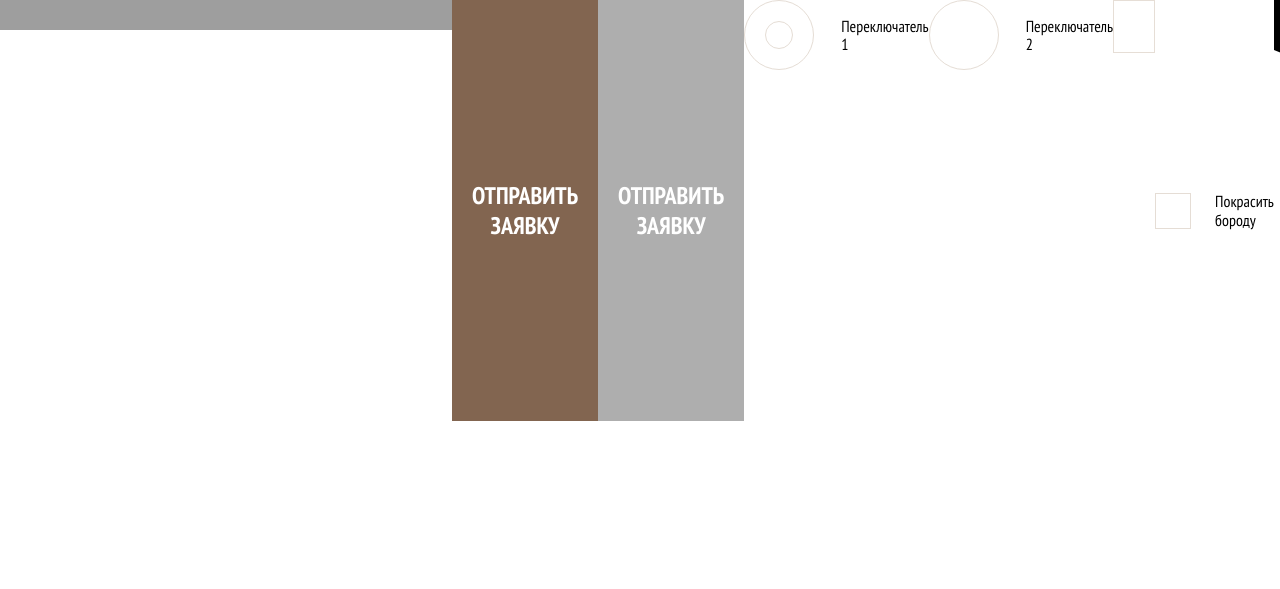
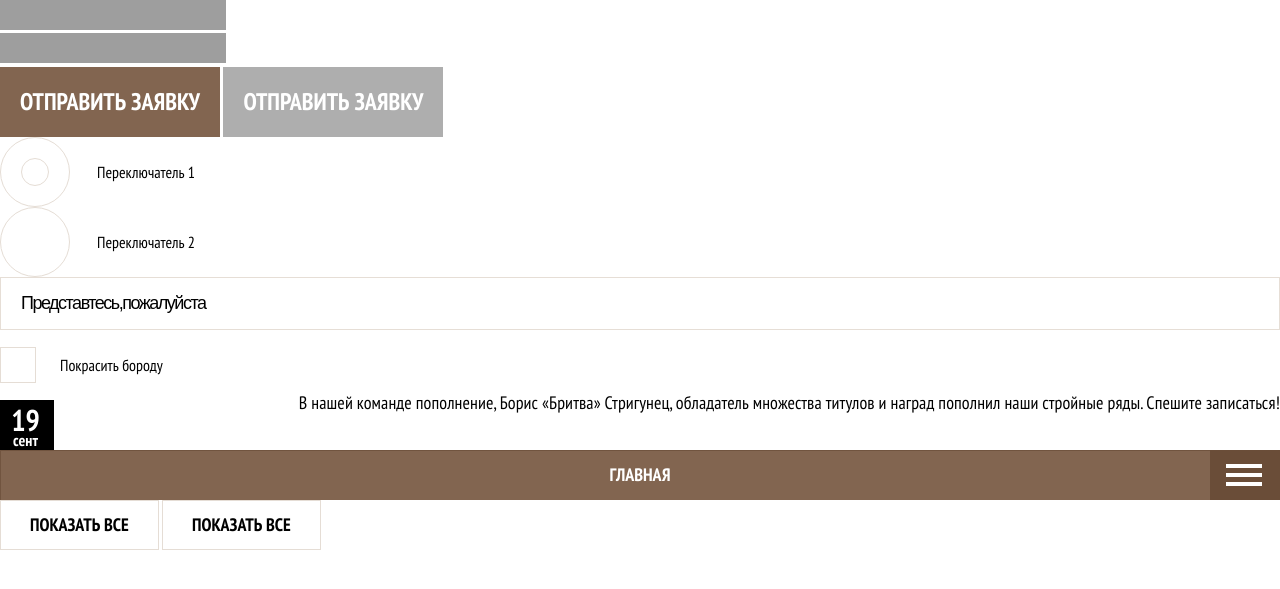
Before and after one commit to frontend-6/Teamprojects, a web app: file barbershop/styleguide.html in a window 1280 px wide; the page is wider, and only the part inside the window is pictured. Shown: the top 589 px of that part. Run offline with its HTML, style and script files only (its server is not run), Linux system fonts and the light colour scheme; grey boxes are pictures that could not be loaded.

Commit message:
fix body flex

```diff
--- a/barbershop/css/style.css
+++ b/barbershop/css/style.css
@@ -736,11 +736,6 @@ p :nth-child(odd) {
     background-color: #3E3E3E;
 }
 
-/* --------------TOP FOOTER------------ */
-body {
-    display: flex;
-}
-
 .h3_footer_body_text {
     font-family: 'PT Sans Narrow', sans-serif;
     color: #ffffff;
```
